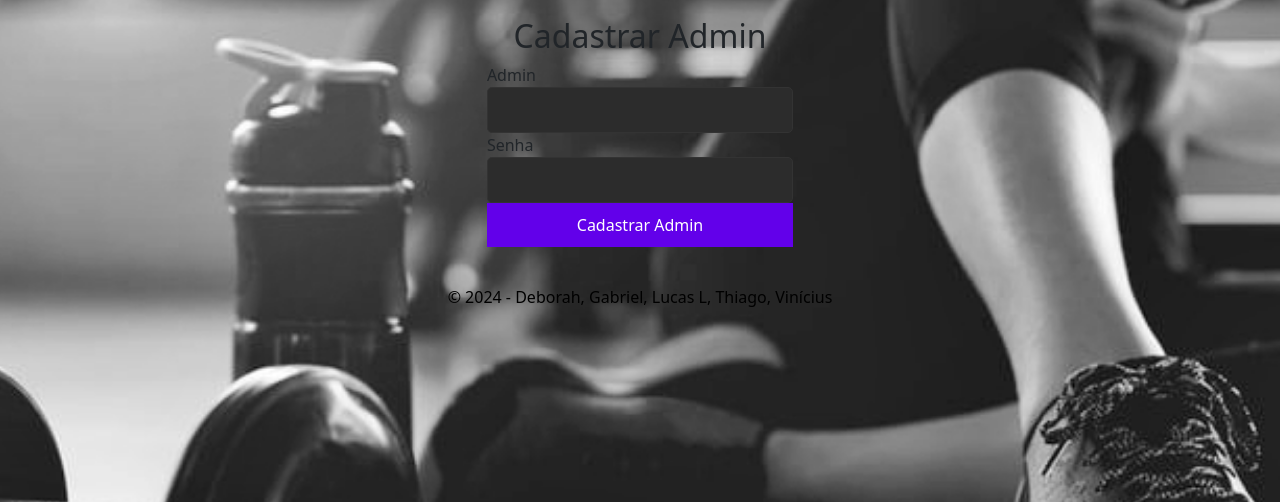
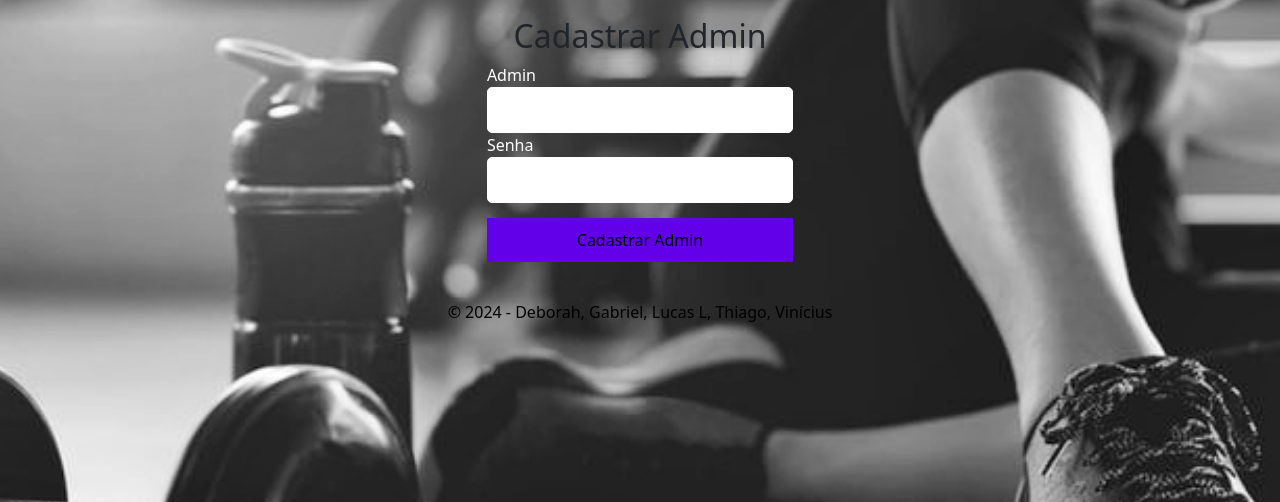
Before and after one commit to LucasQueirozdeLima/scriptTCC, a PHP site: page /cadastro_admin.php in a window 1280 px wide. Shown: the part 89-591 px from the top of the page. Run offline with PHP 8.4, Linux system fonts and the light colour scheme.

Commit message:
estilização de cadastros

```diff
--- a/banco/Banco.txt
+++ b/banco/Banco.txt
@@ -28,7 +28,8 @@ create table usuario_admin(
 
     id_admin int auto_increment primary key not null,
     nome varchar(50) not null,
-    documento varchar(11) unique not null,
+    nome_usuario varchar (30) not null unique,
+    documento varchar(11)  not null,
     email varchar(250) unique not null,
     cargo varchar(40) not null,
     senha varchar(30) not null
--- a/banco/Dao.php
+++ b/banco/Dao.php
@@ -14,7 +14,7 @@ class Dao {
 
     //Verificar se o login é possivel
 
-    public function verificarLoginUsuario($verificador, $senha) //correções necessarias
+    public function verificarLogin($verificador, $senha) //correções necessarias
     {
         $stmt = $this->pdo->query("SELECT * FROM usuario WHERE usuario='$verificador' OR email='$verificador' AND senha='$senha'");
         if ($stmt->fetch()) {
--- a/estilizacao/style.css
+++ b/estilizacao/style.css
@@ -20,10 +20,10 @@ input, button {
     width: 100%;
     padding: 10px;
     margin: 10px 0;
-    border: 1px solid #333333;
+    border: 1px solid #ffffff;
     border-radius: 5px;
-    background-color: #2c2c2c;
-    color: #ffffff;
+    background-color: white;
+
 }
 
 button {
@@ -31,7 +31,7 @@ button {
     border: none;
     cursor: pointer;
     font-size: 16px;
-    margin-top: 15px; /* Adiciona um espaço superior para separar do campo de texto */
+    margin-top: 15px;
 }
 button:hover {
     background-color: #3700b3;
@@ -43,7 +43,7 @@ button:hover {
 #nav_acad {
     font-family: 'Franklin Gothic Medium', 'Arial Narrow', Arial, sans-serif;
     color: #ffffff;
-    margin-bottom: 2vw; /* Espaço entre o título e o restante */
+    margin-bottom: 2vw;
     text-align: center;
 }
 
@@ -170,3 +170,11 @@ footer {
     padding: 80px;
     border-radius: 10px;
 }
+
+label {
+    color: white;
+}
+
+.btn_cd_user{
+    margin-top: 15px;
+}
--- a/telas/cadastro_admin.php
+++ b/telas/cadastro_admin.php
@@ -4,7 +4,7 @@
 
 <main>
     <h2>Cadastrar Admin</h2>
-    <form action="processa_cadastro_admin.php" method="POST">
+    <form action="proacessa_cadastro_admin.php" method="POST">
         <div>
             <label for="usuario">Admin</label>
             <input type="text" name="usuario" required>
@@ -13,7 +13,7 @@
             <label for="senha">Senha</label>
             <input type="password" name="senha" required>
         </div>
-        <button type="submit">Cadastrar Admin</button>
+        <button type="submit" class="btn_cd_user">Cadastrar Admin</button>
     </form>
 </main>
 <?php include "../esqueleto/rodape.php"; ?>
--- a/telas/index.php
+++ b/telas/index.php
@@ -15,7 +15,7 @@
     </form>
 
 <!-- Gráfico de pessoas na academia -->
-<h2 id="nav_acad" style="text-align: center;">Pessoas Presentes em Tempo Real</h2>
+<h2 id="nav_acad" style="text-align: center;" >Pessoas Presentes na unidade em Tempo Real</h2>
 <div class="chart-container">
     <canvas id="presencaChart"></canvas>
 </div>
```
Also changed, not shown: telas/login_page.php (+29 -8 lines).
